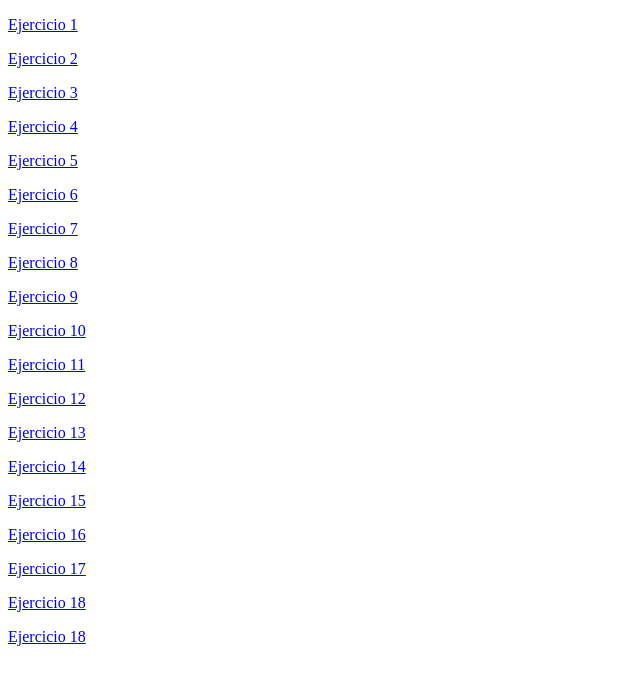
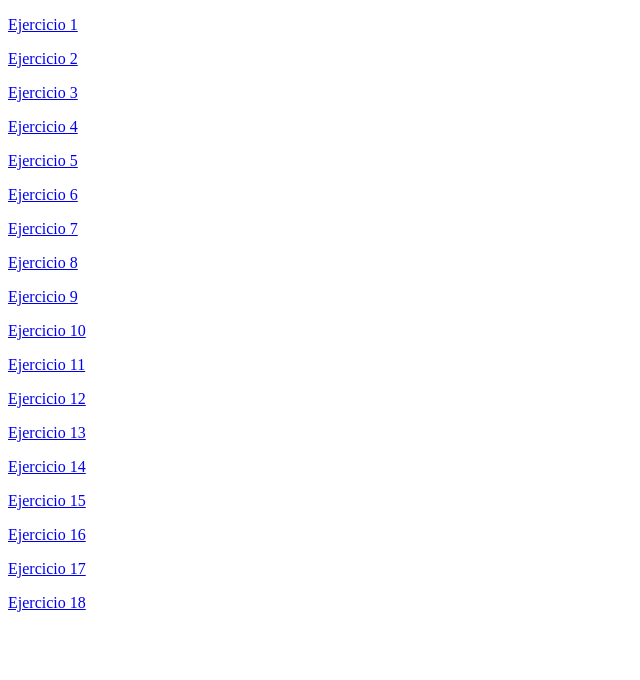
Before and after one commit to jpelon-jpg/Actividad-1-WEB, a plain HTML site: page index.html in a window 1280 px wide. Shown: the whole page, without its empty margins (0-640 px from the left). Drawn offline with Linux system fonts and the light colour scheme.

Commit message:
Update index.html
prueba de eliminacion

```diff
--- a/index.html
+++ b/index.html
@@ -24,7 +24,5 @@
     <p><a href="ejercicio16.html" target="_blank">Ejercicio 16</a></p>
     <p><a href="ejercicio17.html" target="_blank">Ejercicio 17</a></p>
     <p><a href="ejercicio18.html" target="_blank">Ejercicio 18</a></p>
-    <p><a href="ejercicio18.html" target="_blank">Ejercicio 18</a></p>
-
 </body>
 </html>
```
